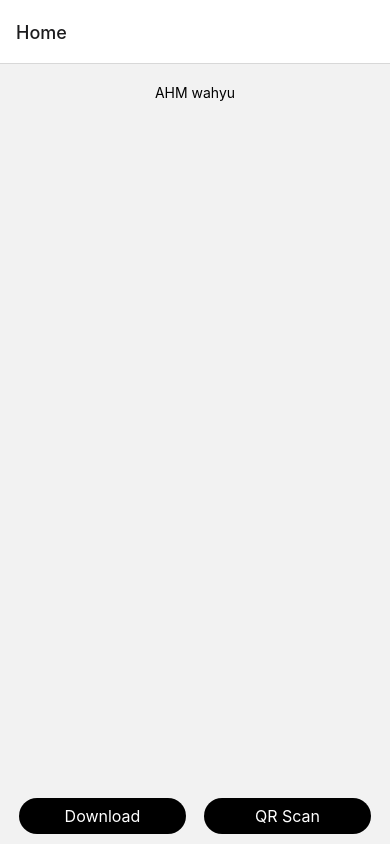
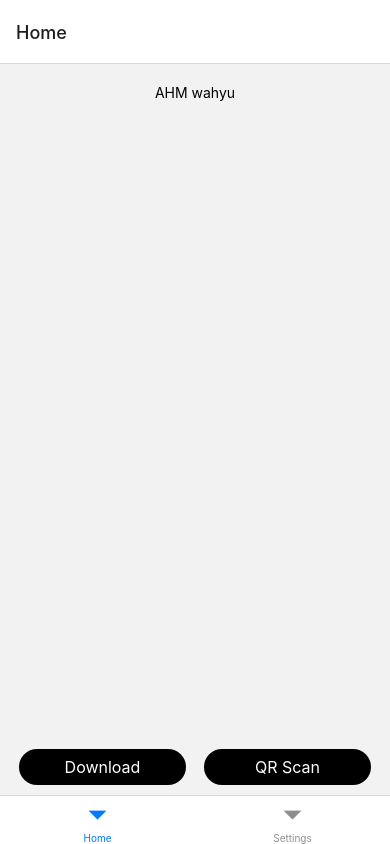
Before and after one commit to whayu901/awesome-tablet, a React Native app: screen /MyTabs in a window 390 px wide. Built offline with nearby package versions, Linux system fonts and the light colour scheme.

Commit message:
fix: fixing mytabs

```diff
--- a/package.json
+++ b/package.json
@@ -21,6 +21,7 @@
     "build:aab": "./android/gradlew -p ./android bundleProductionRelease"
   },
   "dependencies": {
+    "@react-navigation/bottom-tabs": "6.3.1",
     "@react-navigation/native": "6.1.9",
     "@react-navigation/native-stack": "6.11.0",
     "moment": "^2.30.1",
--- /dev/null
+++ b/src/routes/BottomTabs.js
@@ -0,0 +1,16 @@
+import {createBottomTabNavigator} from '@react-navigation/bottom-tabs';
+import HomeScreen from '../screens/HomeScreen';
+import SendDataScreen from '../screens/SendDataScreen';
+
+const Tab = createBottomTabNavigator();
+
+function MyTabs() {
+  return (
+    <Tab.Navigator>
+      <Tab.Screen name="Home" component={HomeScreen} />
+      <Tab.Screen name="Settings" component={SendDataScreen} />
+    </Tab.Navigator>
+  );
+}
+
+export default MyTabs;
--- a/src/routes/index.js
+++ b/src/routes/index.js
@@ -7,13 +7,19 @@ import HomeScreen from '../screens/HomeScreen';
 import EquipmentScreen from '../screens/EquipmentScreen';
 import QRCodeScreen from '../screens/QRCodeScreen';
 import SendDataScreen from '../screens/SendDataScreen';
+import MyTabs from './BottomTabs';
 
 const Stack = createNativeStackNavigator();
 
 const NavigationRoute = () => {
   return (
     <NavigationContainer>
-      <Stack.Navigator initialRouteName="Home">
+      <Stack.Navigator initialRouteName="MyTabs">
+        <Stack.Screen
+          name="MyTabs"
+          component={MyTabs}
+          options={{headerShown: false}}
+        />
         <Stack.Screen name="Home" component={HomeScreen} />
         <Stack.Screen name="Equipment" component={EquipmentScreen} />
         <Stack.Screen name="QRCode" component={QRCodeScreen} />
```
Also changed, not shown: 2 other files (tests, documents, lock files or other folders).
